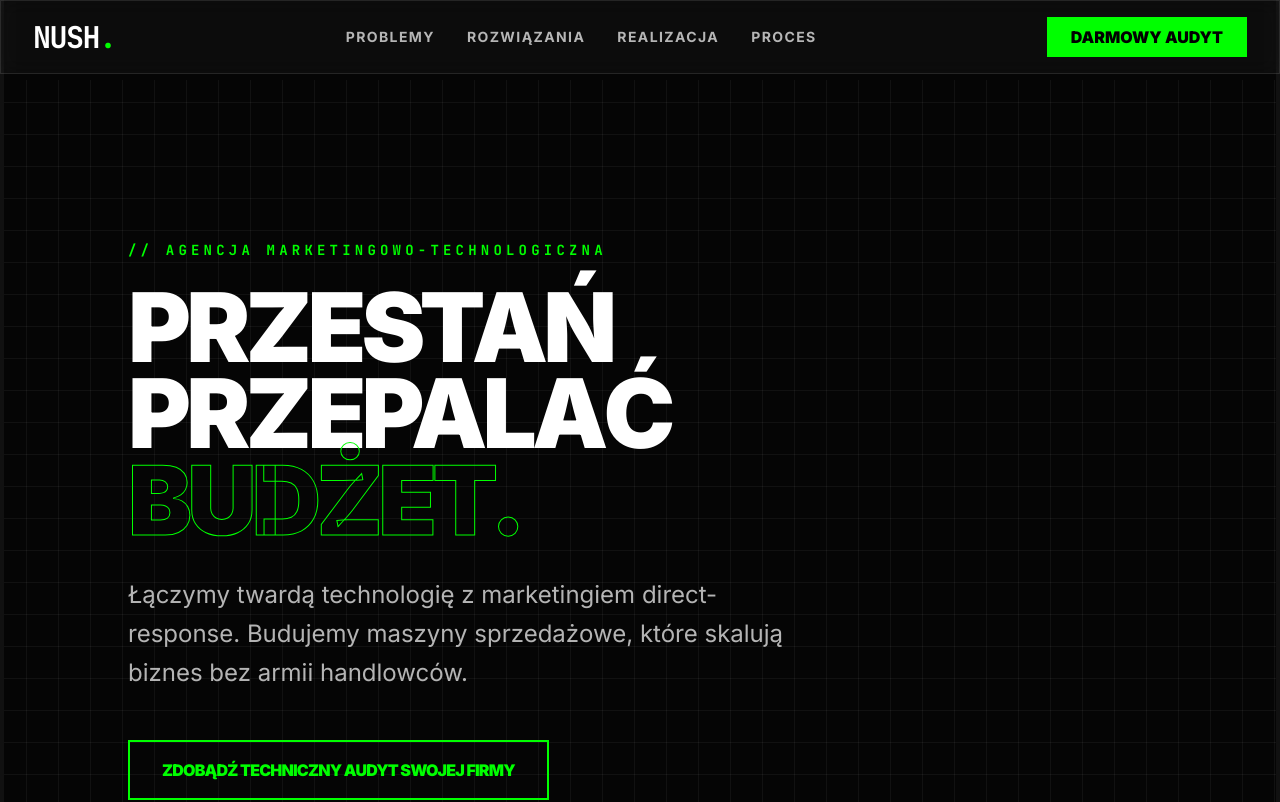
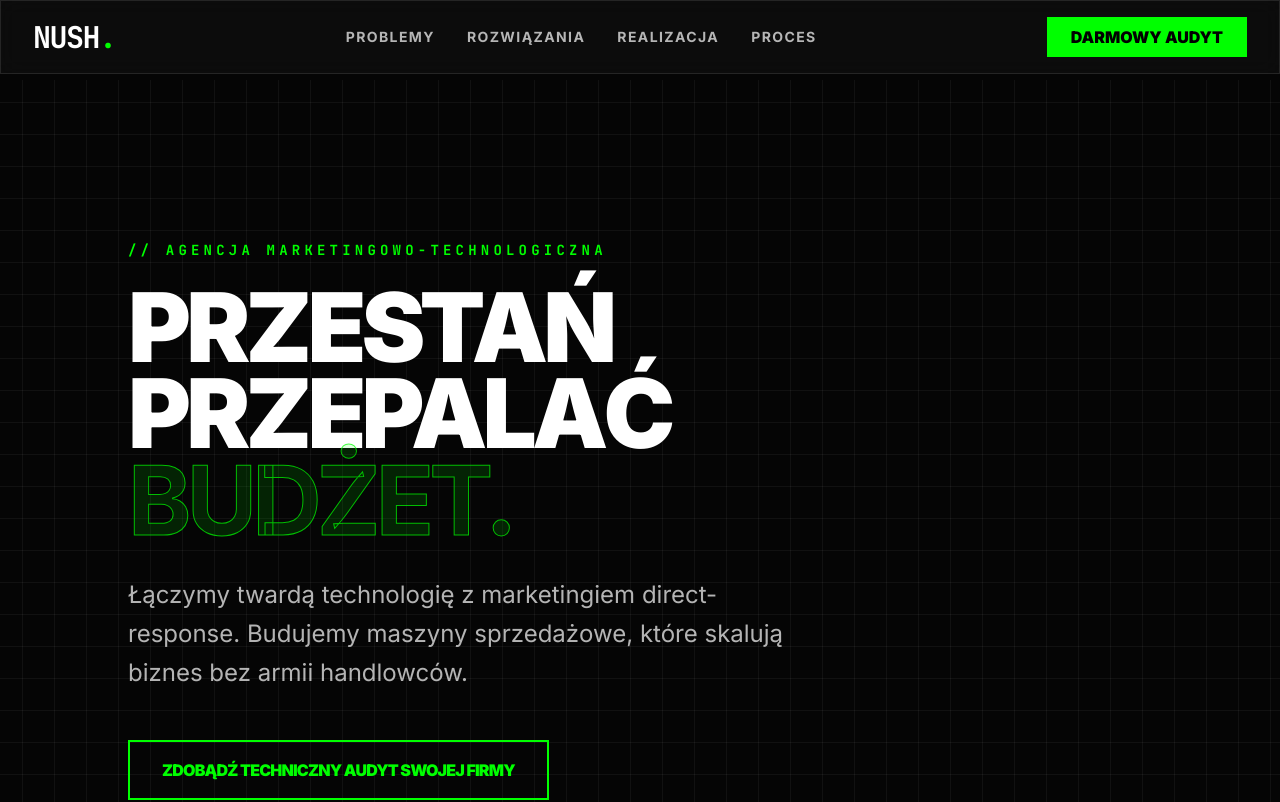
Before and after one commit to michalczuk777/nush-marketing-agency, a React (Vite) app in the folder nush-agency/: page / in a window 1280 px wide. Shown: the top 802 px of the page. Built offline with nearby package versions, Linux system fonts and the light colour scheme.

Commit message:
Refine hero typography and use full width layout

```diff
--- a/nush-agency/src/App.tsx
+++ b/nush-agency/src/App.tsx
@@ -14,7 +14,7 @@ import Footer from './components/Footer';
 export default function App() {
   return (
     <div id="top" className="min-h-screen bg-[#050505] text-white font-sans">
-      <div className="max-w-[1440px] mx-auto flex flex-col min-h-screen border-x-0 xl:border-x-4 border-[#111]">
+      <div className="w-full flex flex-col min-h-screen">
         <Navbar />
         <main className="flex-1 pt-20">
           <Hero />
--- a/nush-agency/src/components/Hero.tsx
+++ b/nush-agency/src/components/Hero.tsx
@@ -23,7 +23,13 @@ export default function Hero() {
         >
           Przestań <br />
           przepalać <br />
-          <span className="text-transparent" style={{ WebkitTextStroke: '1px #00FF00' }}>
+          <span
+            className="font-bold text-neon"
+            style={{
+              color: 'rgba(0, 255, 0, 0.12)',
+              WebkitTextStroke: '1px rgba(0, 255, 0, 0.72)',
+            }}
+          >
             budżet.
           </span>
         </motion.h1>
--- a/nush-agency/src/components/Navbar.tsx
+++ b/nush-agency/src/components/Navbar.tsx
@@ -1,6 +1,6 @@
 export default function Navbar() {
   return (
-    <nav className="fixed top-0 left-0 right-0 z-50 glass border-b border-white/10 xl:max-w-[1440px] xl:mx-auto">
+    <nav className="fixed top-0 left-0 right-0 z-50 glass border-b border-white/10">
       <div className="px-6 md:px-8 py-4 flex items-center justify-between">
         <div className="flex items-center gap-2">
           <a href="#top" aria-label="Przejdź na górę strony" className="font-mono font-black text-3xl tracking-tighter text-white hover:text-neon transition-colors">
```
